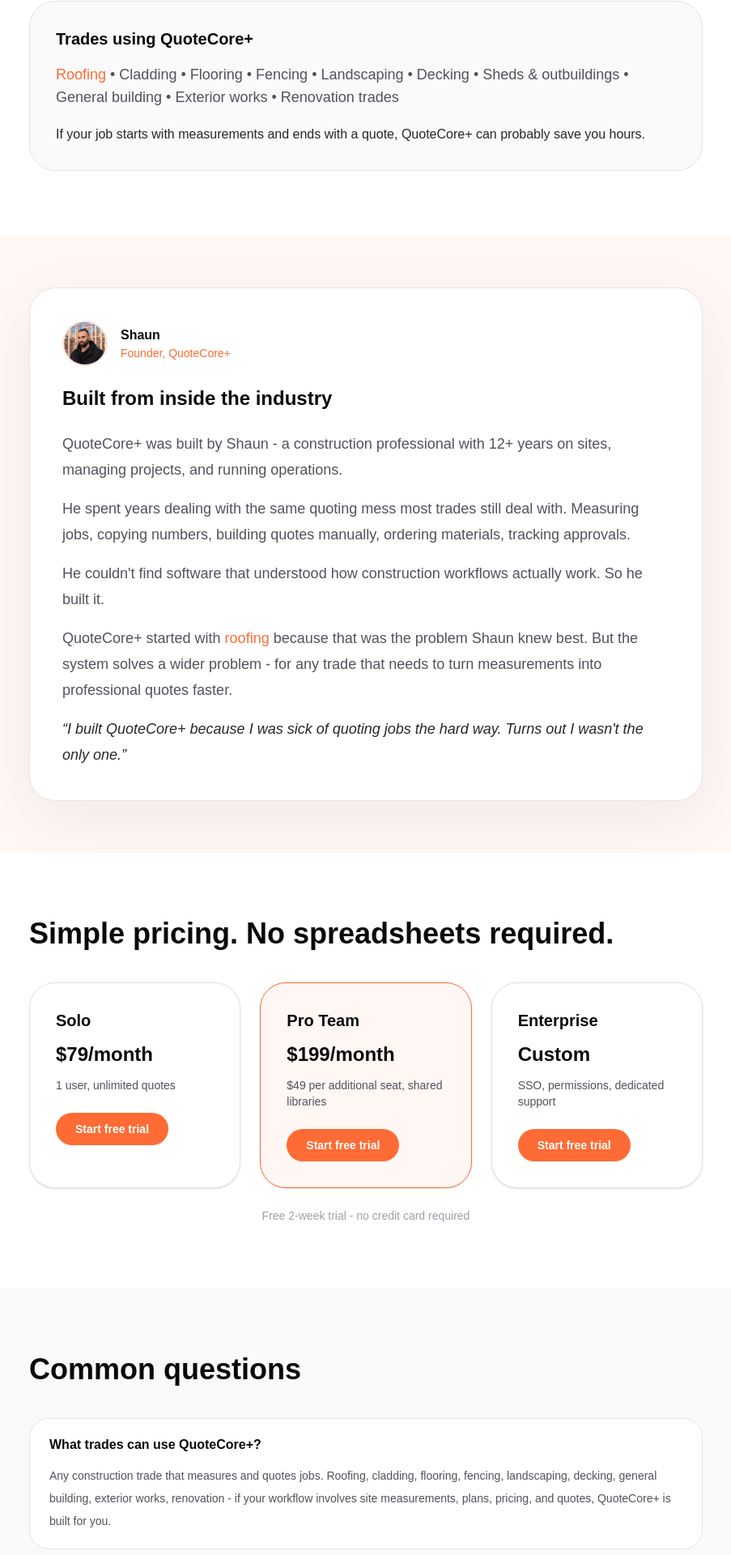
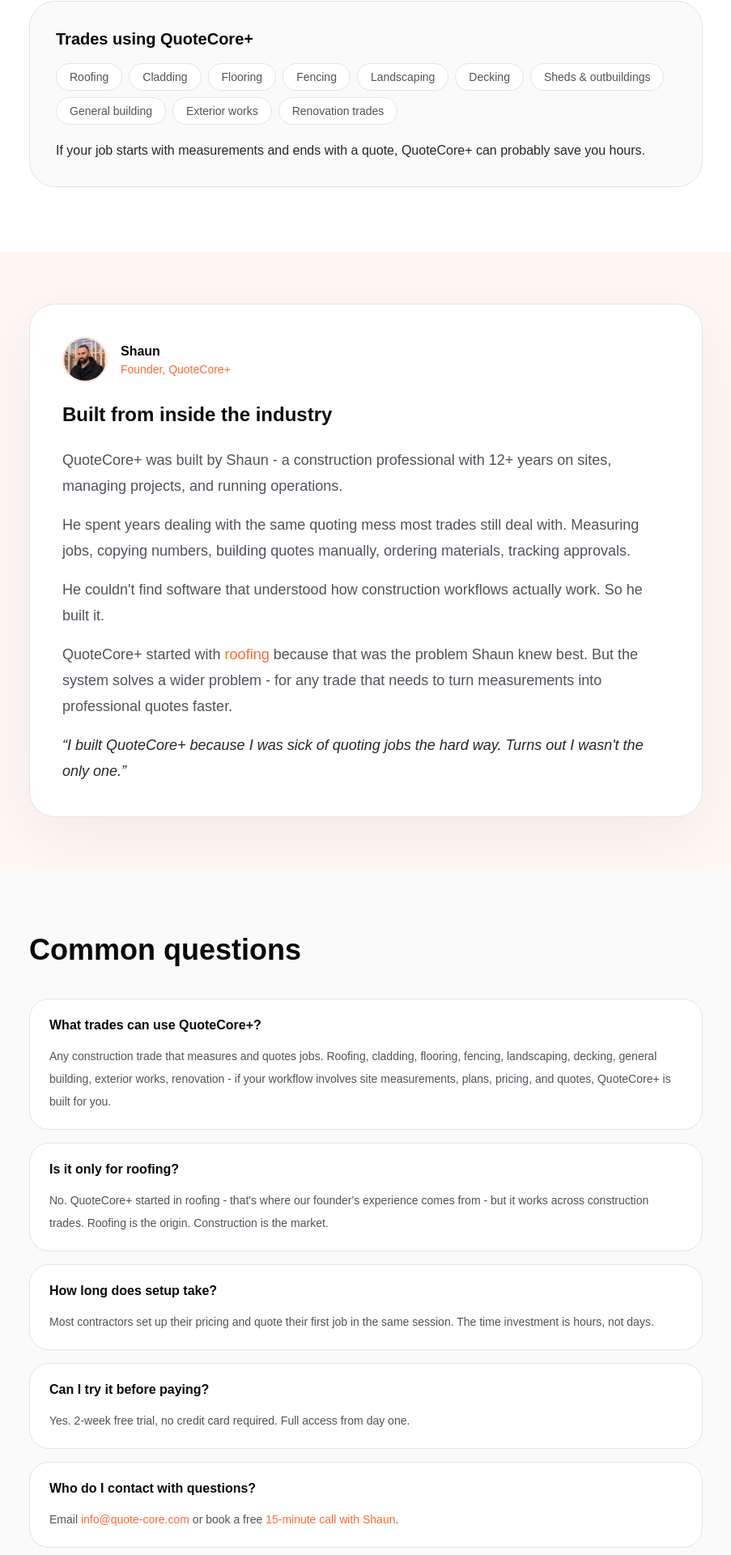
Before and after one commit to barrytheai/quotecore, a Next.js app: page /construction-quoting-software in a window 1280 px wide. Shown: the part 2820-4740 px from the top of the page at 81% size, without its empty margins (188-1091 px from the left). Built offline with nearby package versions, Linux system fonts and the light colour scheme.

Commit message:
fix: construction page - remove pricing, fix trades tag grid, contact link

```diff
--- a/app/construction-quoting-software/page.tsx
+++ b/app/construction-quoting-software/page.tsx
@@ -159,7 +159,7 @@ const faqs = [
   },
   {
     q: "Who do I contact with questions?",
-    a: "Email info@quote-core.com or book a free 15-minute call with Shaun: calendly.com/quote-core-info/15-minute-meeting",
+    a: "contact-link",
   },
 ];
 
@@ -289,10 +289,11 @@ export default function ConstructionQuotingSoftwarePage() {
           </ul>
           <div className="mt-10 rounded-[2rem] border border-zinc-200 bg-zinc-50 p-8">
             <h3 className="text-xl font-semibold text-zinc-950">Trades using QuoteCore+</h3>
-            <p className="mt-4 text-lg text-zinc-600">
-              <a href="/roofing-quoting-software" className="text-[#FF6B35] hover:underline">Roofing</a>
-              {" • "}Cladding{" • "}Flooring{" • "}Fencing{" • "}Landscaping{" • "}Decking{" • "}Sheds &amp; outbuildings{" • "}General building{" • "}Exterior works{" • "}Renovation trades
-            </p>
+            <div className="mt-4 flex flex-wrap gap-2">
+              {["Roofing", "Cladding", "Flooring", "Fencing", "Landscaping", "Decking", "Sheds & outbuildings", "General building", "Exterior works", "Renovation trades"].map((trade) => (
+                <span key={trade} className="rounded-full border border-zinc-200 bg-white px-4 py-1.5 text-sm text-zinc-600">{trade}</span>
+              ))}
+            </div>
             <p className="mt-5 text-base font-medium text-zinc-800">
               If your job starts with measurements and ends with a quote, QuoteCore+ can probably save you hours.
             </p>
@@ -334,38 +335,6 @@ export default function ConstructionQuotingSoftwarePage() {
           </div>
         </section>
 
-        {/* Pricing */}
-        <section className="mx-auto max-w-4xl px-6 py-20 lg:px-8">
-          <h2 className="text-3xl font-semibold sm:text-4xl">Simple pricing. No spreadsheets required.</h2>
-          <div className="mt-10 grid gap-6 sm:grid-cols-3">
-            {[
-              { name: "Solo", price: "$79/month", body: "1 user, unlimited quotes" },
-              { name: "Pro Team", price: "$199/month", body: "$49 per additional seat, shared libraries", featured: true },
-              { name: "Enterprise", price: "Custom", body: "SSO, permissions, dedicated support" },
-            ].map((plan) => (
-              <div
-                key={plan.name}
-                className={`rounded-[2rem] border p-8 ${
-                  plan.featured
-                    ? "border-[#FF6B35] bg-[#FF6B35]/5"
-                    : "border-zinc-200 bg-white"
-                } shadow-sm`}
-              >
-                <h3 className="text-xl font-semibold">{plan.name}</h3>
-                <p className="mt-3 text-2xl font-semibold">{plan.price}</p>
-                <p className="mt-3 text-sm text-zinc-600">{plan.body}</p>
-                <a
-                  href="/free-trial"
-                  className="mt-6 inline-flex min-h-10 items-center justify-center rounded-full bg-[#FF6B35] px-6 py-2 text-sm font-semibold text-white transition-colors hover:bg-[#e85d2b]"
-                >
-                  Start free trial
-                </a>
-              </div>
-            ))}
-          </div>
-          <p className="mt-6 text-center text-sm text-zinc-400">Free 2-week trial - no credit card required</p>
-        </section>
-
         {/* FAQ */}
         <section className="bg-zinc-50 py-20">
           <div className="mx-auto max-w-4xl px-6 lg:px-8">
@@ -374,7 +343,11 @@ export default function ConstructionQuotingSoftwarePage() {
               {faqs.map((f) => (
                 <div key={f.q} className="rounded-[1.5rem] border border-zinc-200 bg-white px-6 py-5">
                   <p className="font-semibold text-zinc-950">{f.q}</p>
-                  <p className="mt-3 text-sm leading-7 text-zinc-600">{f.a}</p>
+                  <p className="mt-3 text-sm leading-7 text-zinc-600">
+                    {f.a === "contact-link" ? (
+                      <>Email <a href="mailto:info@quote-core.com" className="text-[#FF6B35] hover:underline">info@quote-core.com</a> or book a free <a href="https://calendly.com/quote-core-info/15-minute-meeting" target="_blank" rel="noopener noreferrer" className="text-[#FF6B35] hover:underline">15-minute call with Shaun</a>.</>
+                    ) : f.a}
+                  </p>
                 </div>
               ))}
             </div>
```
